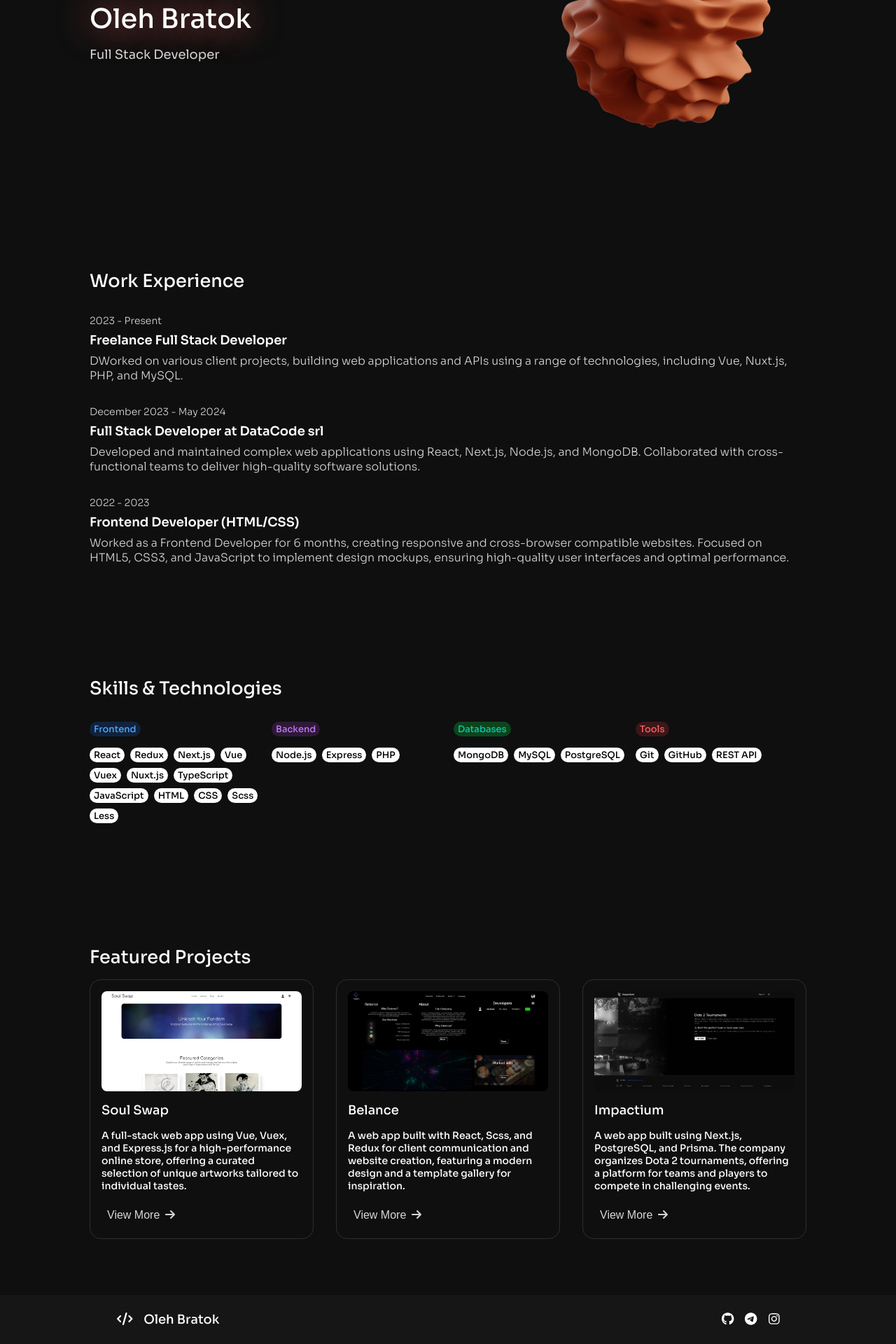
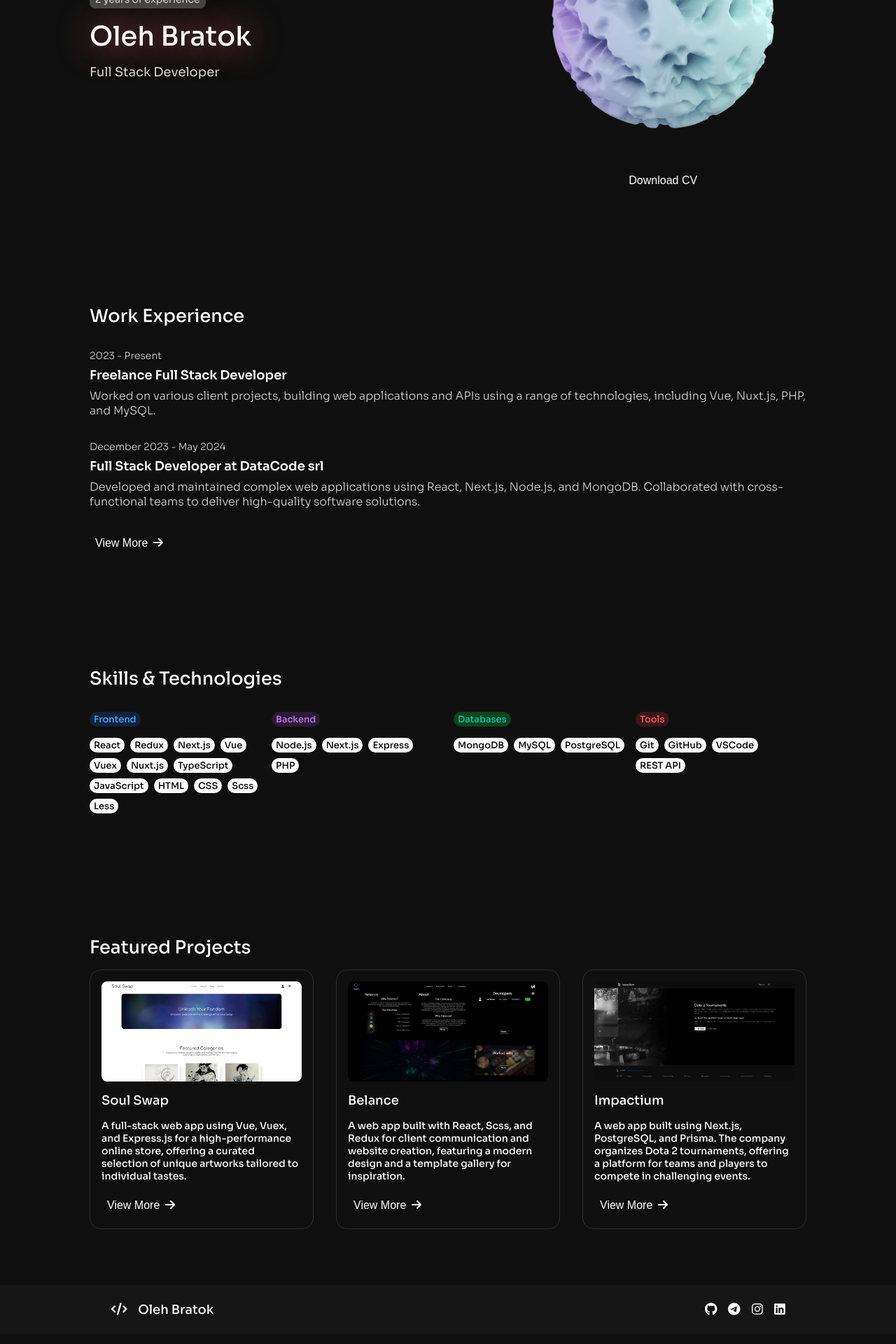
Before and after one commit to Takemyeye/portfolio-vue, a Vue app: page / in a window 1280 px wide. Shown: the part 335-2255 px from the top of the page at 70% size. Built offline with nearby package versions, Linux system fonts and the light colour scheme.

Commit message:
btn props

```diff
--- a/public/index.html
+++ b/public/index.html
@@ -4,7 +4,7 @@
     <meta charset="utf-8">
     <meta http-equiv="X-UA-Compatible" content="IE=edge">
     <meta name="viewport" content="width=device-width,initial-scale=1.0">
-    <link rel="icon" href="">
+    <link rel="icon" href="img/abstract.png">
     <link rel="preconnect" href="https://fonts.googleapis.com">
     <link rel="preconnect" href="https://fonts.gstatic.com" crossorigin>
     <link href="https://fonts.googleapis.com/css2?family=Sora:wght@100..800&display=swap" rel="stylesheet">
--- /dev/null
+++ b/src/components/about/about.vue
@@ -0,0 +1,27 @@
+<template>
+  <main>
+    <HeaderPanel/>
+  </main>
+</template>
+
+<script>
+import HeaderPanel from '../header/header.vue'
+
+  export default {
+    name: 'AboutPage',
+    components: {
+      HeaderPanel,
+    }
+  }
+</script>
+
+<style scoped>
+  main {
+    width: 100%;
+    min-height: 100vh;
+    display: flex;
+    align-items: center;
+    justify-content: start;
+    flex-direction: column;
+  }
+</style>
--- a/src/components/footer/footer.vue
+++ b/src/components/footer/footer.vue
@@ -13,6 +13,9 @@
       </a>
       <a href="https://www.instagram.com/takemyeyegit/">
         <h3><font-awesome-icon icon="fab fa-instagram" /></h3>
+      </a>
+      <a href="">
+        <h3><font-awesome-icon icon="fa-brands fa-linkedin" /></h3>
       </a>
     </div>
   </footer>
--- a/src/components/header/header.vue
+++ b/src/components/header/header.vue
@@ -5,7 +5,9 @@
       <h3>Oleh Bratok</h3>
     </div>
     <div class="right-header">
-      <h5>About</h5>
+      <router-link to="/about">
+        <h5>About</h5>
+      </router-link>
       <h5>Projects</h5>
       <h5>Contact</h5>
     </div>
--- a/src/components/unit/component/project.vue
+++ b/src/components/unit/component/project.vue
@@ -4,7 +4,7 @@
     <div class="text">
       <h3>{{ text }}</h3>
       <h5>{{ description }}</h5>
-      <UiButton/>
+      <UiButton text="View More" :hoverColor="`hsl(358, 100%, 69%)`" :hoverBgColor="`hsl(357, 46%, 16%)`" />
     </div>
   </div>
 </template>
--- a/src/components/unit/skills.vue
+++ b/src/components/unit/skills.vue
@@ -18,6 +18,7 @@
       </UiBlock>
       <UiBlock :badge="`badge2`" text="Backend">
         <UiBadge :styleBadge="`badge`" skill="Node.js" />
+        <UiBadge :styleBadge="`badge`" skill="Next.js" />
         <UiBadge :styleBadge="`badge`" skill="Express" />
         <UiBadge :styleBadge="`badge`" skill="PHP" />
       </UiBlock>
@@ -29,6 +30,7 @@
       <UiBlock :badge="`badge4`" text="Tools">
         <UiBadge :styleBadge="`badge`" skill="Git" />
         <UiBadge :styleBadge="`badge`" skill="GitHub" />
+        <UiBadge :styleBadge="`badge`" skill="VSCode" />
         <UiBadge :styleBadge="`badge`" skill="REST API" />
       </UiBlock>
     </div>
--- a/src/components/unit/topBar.vue
+++ b/src/components/unit/topBar.vue
@@ -8,14 +8,25 @@
         <h3>Full Stack Developer</h3>
       </div>
     <div class="right-panel">
-      <img src="img/abst.png" alt="">
+      <img src="img/abstract.png" alt="">
+      <UiButton
+        text="Download CV"
+        :hoverColor="`hsl(210, 100%, 66%)`"
+        :hoverBgColor="`hsl(214, 59%, 15%)`"
+        :showIcon="false"
+      />
     </div>
   </div>
 </template>
 
 <script>
+import UiButton from '@/ui/btn.vue'
+
   export default {
-    name: 'TopBar'
+    name: 'TopBar',
+    components: {
+      UiButton
+    }
   }
 </script>
 
@@ -39,6 +50,10 @@
     justify-content: center;
     flex-direction: column;
     gap: 1rem;
+  }
+
+  .right-panel {
+    align-items: center;
   }
 
   .experience {
--- a/src/components/unit/workExperience.vue
+++ b/src/components/unit/workExperience.vue
@@ -4,28 +4,28 @@
     <ExperienceData
       :data="`2023 - Present`"
       :position="`Freelance Full Stack Developer`"
-      :text="`DWorked on various client projects, building web applications and APIs using a range of technologies, including Vue, Nuxt.js, PHP, and MySQL.`"
+      :text="`Worked on various client projects, building web applications and APIs using a range of technologies, including Vue, Nuxt.js, PHP, and MySQL.`"
     />
     <ExperienceData
       :data="`December 2023 - May 2024`"
       :position="`Full Stack Developer at DataCode srl`"
       :text="`Developed and maintained complex web applications using React, Next.js, Node.js, and MongoDB. Collaborated with cross-functional teams to deliver high-quality software solutions.`"
     />
-    <ExperienceData
-      :data="`2022 - 2023`"
-      :position="`Frontend Developer (HTML/CSS)`"
-      :text="`Worked as a Frontend Developer for 6 months, creating responsive and cross-browser compatible websites. Focused on HTML5, CSS3, and JavaScript to implement design mockups, ensuring high-quality user interfaces and optimal performance.`"
-    />
+    <router-link to="/about">
+      <UiButton text="View More" :hoverColor="`hsl(275, 80%, 71%)`" :hoverBgColor="`hsl(281, 38%, 16%)`" />
+    </router-link>
   </div>
 </template>
 
 <script>
-import ExperienceData from './component/experience.vue'
+import ExperienceData from './component/experience.vue';
+import UiButton from '@/ui/btn.vue';
 
 export default {
   name: 'WorkExperience',
   components: {
     ExperienceData,
+    UiButton
   }
 }
 </script>
--- a/src/main.js
+++ b/src/main.js
@@ -1,23 +1,30 @@
-import { createApp } from 'vue'
+import { createApp } from 'vue';
 import router from './routes/index';
-import App from './App.vue'
+import App from './App.vue';
 
 import { library } from '@fortawesome/fontawesome-svg-core';
 import { FontAwesomeIcon } from '@fortawesome/vue-fontawesome';
 
-import { faArrowRight, faCode } from '@fortawesome/free-solid-svg-icons';
-import { faGithub, faInstagram, faTelegram } from '@fortawesome/free-brands-svg-icons';
+import {
+  faArrowRight, faBrain, faDatabase, faServer,
+  faCodeBranch, faCodeCommit, faCloud,
+  faCode,
+} from '@fortawesome/free-solid-svg-icons';
+
+import {
+  faGithub, faInstagram, faLinkedin, faTelegram,
+} from '@fortawesome/free-brands-svg-icons';
 
 library.add(
-  faCode,
-  faGithub,
-  faArrowRight,
-  faTelegram,
-  faInstagram
+  faArrowRight, faBrain, faDatabase, faServer,
+  faCodeBranch, faCodeCommit, faCloud, faCode,
+
+  faGithub, faInstagram, faLinkedin, faTelegram,
 );
 
-const app = createApp(App)
-.component('font-awesome-icon', FontAwesomeIcon)
+const app = createApp(App);
+
+app.component('font-awesome-icon', FontAwesomeIcon);
 
 app.use(router);
 
--- a/src/routes/index.js
+++ b/src/routes/index.js
@@ -1,9 +1,10 @@
 import { createRouter, createWebHistory } from 'vue-router';
 import HomePage from '@/components/unit/home.vue'
+import AboutPage from '@/components/about/about.vue'
 
 const routes = [
-  { path: '/', name: 'Home', component: HomePage},
-
+  { path: '/', name: 'Home', component: HomePage },
+  { path: '/about', name: 'About', component: AboutPage }
 ];
 
 const router = createRouter({
--- a/src/ui/btn.vue
+++ b/src/ui/btn.vue
@@ -1,51 +1,91 @@
 <template>
-  <button>
+  <button
+    :style="{
+      '--hover-color': hoverColor,
+      '--text-color': textColor,
+      '--bg-color': bgColor,
+      '--hover-bg-color': hoverBgColor
+    }"
+  >
     <span class="circle1"></span>
     <span class="circle2"></span>
     <span class="circle3"></span>
     <span class="circle4"></span>
     <span class="circle5"></span>
     <span class="text">
-        <div class="t">View More</div>
-        <div class="t"><font-awesome-icon icon="arrow-right" /></div>
+      <div class="t">{{ text }}</div>
+      <div v-if="showIcon" class="t">
+        <font-awesome-icon icon="arrow-right" />
+      </div>
     </span>
   </button>
 </template>
 
 <script>
 export default {
-    name: 'UiButton'
+  name: 'UiButton',
+  props: {
+    text: {
+      type: String,
+      required: true,
+      default: 'View More',
+    },
+    bgColor: {
+      type: String,
+      default: 'transparent',
+    },
+    textColor: {
+      type: String,
+      default: '#FFFFFF',
+    },
+    hoverColor: {
+      type: String,
+      default: 'var(--color-002)',
+    },
+    hoverBgColor: {
+      type: String,
+      default: 'hsl(214, 59%, 15%)',
+    },
+    showIcon: {
+      type: Boolean,
+      default: true,
     }
+  }
+};
 </script>
 
 <style scoped>
 button {
-  font-family: Arial, Helvetica, sans-serif;
-  font-weight: bold;
   padding: 0.5rem;
-  background-color: transparent;
-  color: var(--color-002);
+  background-color: var(--bg-color);
+  color: var(--text-color);
   border: none;
-  border-radius: .6rem;
+  border-radius: 0.6rem;
   position: relative;
   cursor: pointer;
   overflow: hidden;
-  transition: .6s ease;
-}
-button:hover {
-  color: hsl(210, 100%, 66%);
+  transition: 0.6s ease;
 }
 
-button span:not(:nth-child(6)) {
+button:hover {
+  color: var(--hover-color);
+  transition: 0.3s ease;
+}
+
+span.circle1,
+span.circle2,
+span.circle3,
+span.circle4,
+span.circle5 {
   position: absolute;
   left: 50%;
   top: 50%;
   transform: translate(-50%, -50%);
   height: 30px;
   width: 30px;
-  background-color: hsl(214, 59%, 15%);
+  background-color: var(--hover-bg-color);
   border-radius: 50%;
-  transition: .6s ease;
+  transition: 0.6s ease;
 }
 
 .text {
@@ -74,7 +114,7 @@ button span:nth-child(2) {
 }
 
 button span:nth-child(3) {
-  transform: translate(-.2em, 1.8em);
+  transform: translate(-0.2em, 1.8em);
 }
 
 button span:nth-child(4) {
```
Also changed, not shown: public/img/abst.png (deleted), public/img/abstract.png (added). Lines whose indentation alone changed are shown as unchanged.
